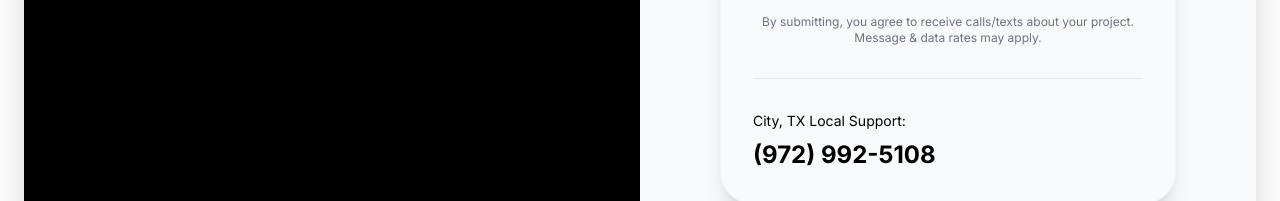
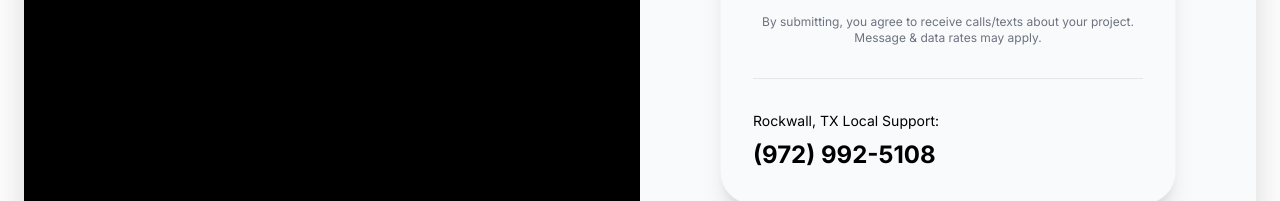
Before and after one commit to jarld180/rockwall-tx-concrete-contractor, a React (Vite) app: page / in a window 1280 px wide. Shown: the part 10902-11103 px from the top of the page. Built offline with nearby package versions, Linux system fonts and the light colour scheme; a web font is replaced by a local one.

Commit message:
Fix city name in LeadForm

```diff
--- a/src/components/LeadForm.tsx
+++ b/src/components/LeadForm.tsx
@@ -9,7 +9,7 @@ interface LeadFormProps {
 const LeadForm: React.FC<LeadFormProps> = ({
   title = "Request a Free Quote",
   phone = "(972) 992-5108",
-  city = "City"
+  city = "Rockwall"
 }) => {
   const [formData, setFormData] = useState({
     name: '',
```
